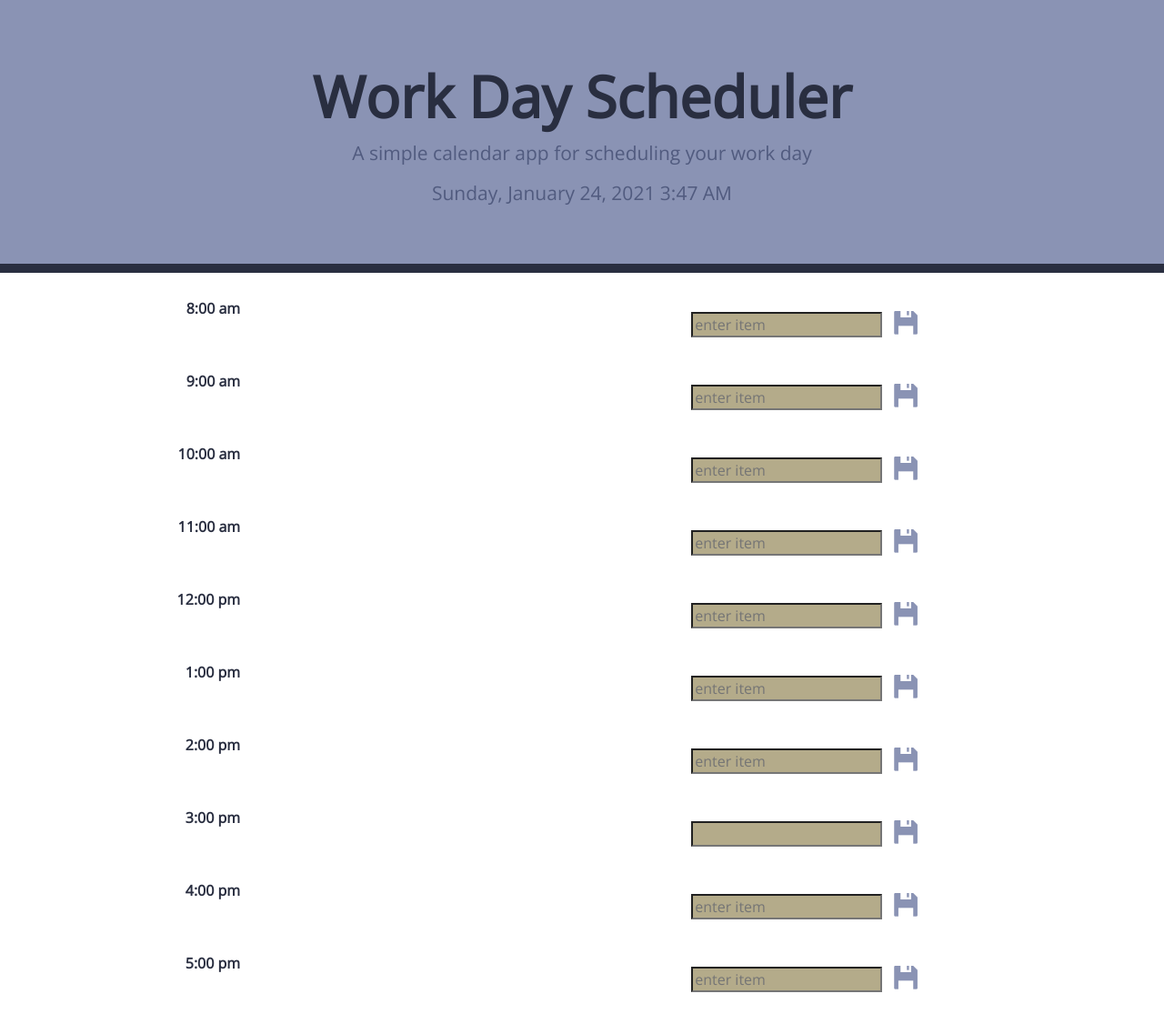
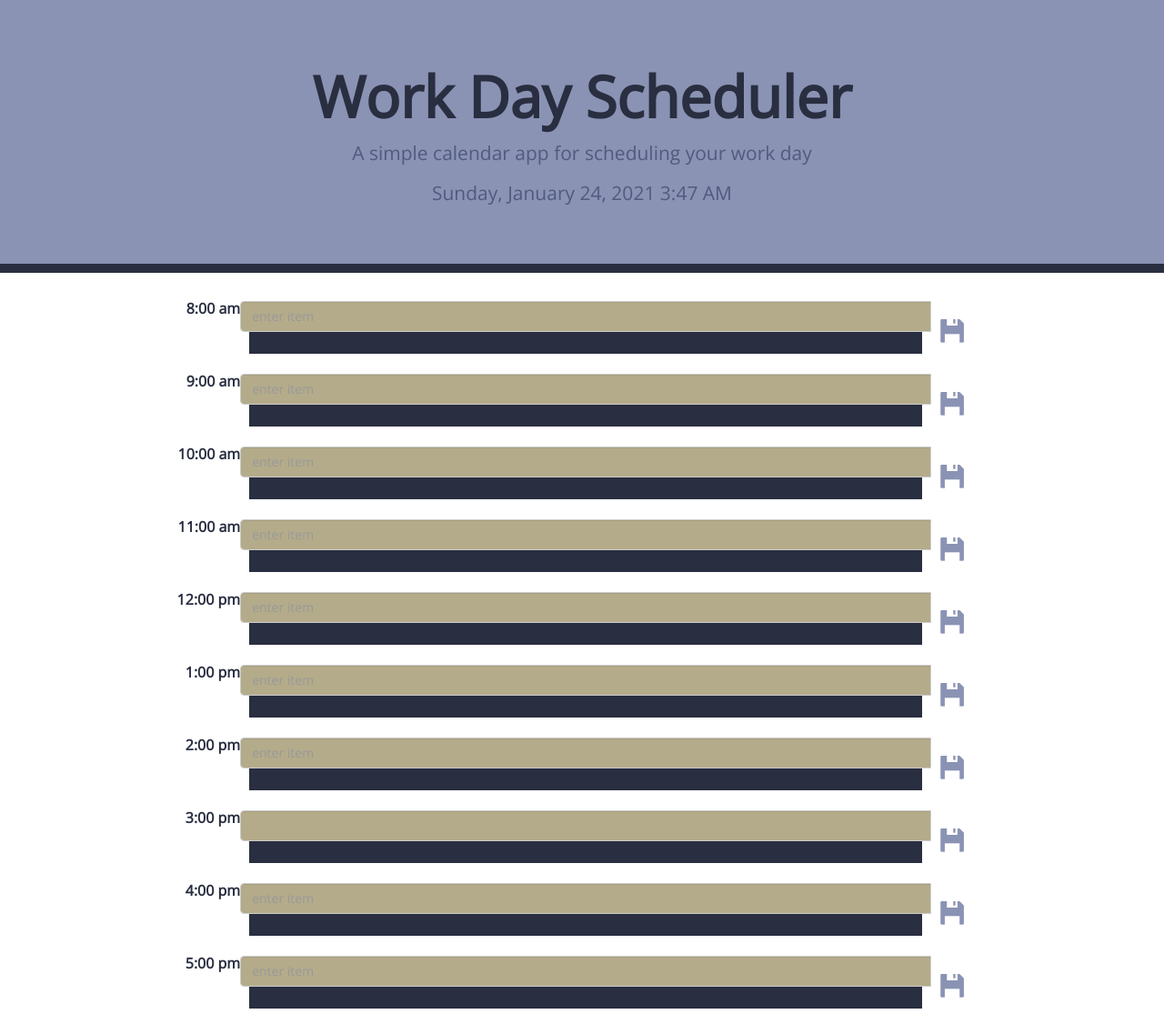
Before and after one commit to es2013/daily-planner, a plain HTML site: page index.html in a window 1280 px wide. Shown: the top 1137 px of the page at 91% size. Drawn offline with nearby package versions, Linux system fonts and the light colour scheme.

Commit message:
edits to input sections and button css

```diff
--- a/assets/style.css
+++ b/assets/style.css
@@ -62,6 +62,20 @@ footer{
   border-radius: 25px;
   box-shadow: 2px black;
 }
+.btn{
+  display: contents;
+}
+.input-group .form-control{
+  height:auto;
+
+}
+span{
+  display:block;
+  background-color: var(--hero-font);
+}
+span, i{
+    margin: 10px;
+}
 
 .saveBtn {
   border-left: 1px solid black;
--- a/index.html
+++ b/index.html
@@ -31,7 +31,7 @@
       </div>
 
       <div class="input-group form-group col-8 col-sm-8 col-lg-8 col-md-8">
-        <input type="text" id="8am" rows="2" style="resize: none;" placeholder="enter item" time="8">
+        <input type="text" class="form-control custom-control" id="8am" rows="2" placeholder="enter item" time="8">
         <button class="btn" input-id="8am">
           <span style="font-size: 2em; color: #8a93b4 "><i class="glyphicon glyphicon-floppy-disk"></i></span>
         </button>
@@ -45,7 +45,7 @@
       </div>
 
       <div class="input-group form-group col-8">
-        <input type="text" id="9am" rows="2" style="resize: none;" time="9" placeholder="enter item">
+        <input type="text" class="form-control custom-control" id="9am" rows="2" time="9" placeholder="enter item">
         <button class="btn"  input-id="9am">
 
           <span style="font-size: 2em; color: #8a93b4 "><i class="glyphicon glyphicon-floppy-disk"></i></span>
@@ -61,7 +61,7 @@
       </div>
 
       <div class="input-group form-group col-8">
-        <input id="10am" class="" rows="2" style="resize: none;" placeholder="enter item" time="10">
+        <input id="10am" class="form-control custom-control"rows="2" placeholder="enter item" time="10">
         <button class="btn"  input-id="10am">
           <span style="font-size: 2em; color: #8a93b4 "><i class="glyphicon glyphicon-floppy-disk"></i></span>
         </button>
@@ -75,7 +75,7 @@
       </div>
 
       <div class="input-group form-group col-8">
-        <input id="11am" class="" rows="2" style="resize: none;" placeholder="enter item" time="11">
+        <input id="11am" class="form-control custom-control" rows="2" placeholder="enter item" time="11">
         <button class="btn"  input-id="11am">
           <span style="font-size: 2em; color: #8a93b4 "><i class="glyphicon glyphicon-floppy-disk"></i></span>
         </button>
@@ -90,7 +90,7 @@
       </div>
 
       <div class="input-group form-group col-8">
-        <input id="12pm" class="" rows="2" style="resize: none;"time="12" placeholder="enter item" >
+        <input id="12pm" class="form-control custom-control" rows="2" style="resize: none;"time="12" placeholder="enter item" >
         <button class="btn"  input-id="12pm">
           <span style="font-size: 2em; color: #8a93b4 "><i class="glyphicon glyphicon-floppy-disk"></i></span>
         </button>
@@ -105,7 +105,7 @@
       </div>
 
       <div class="input-group form-group col-8">
-        <input id="1pm" class="" rows="2" style="resize: none;" placeholder="enter item" time="13">
+        <input id="1pm" class="form-control custom-control" rows="2" placeholder="enter item" time="13">
         <button class="btn"  input-id="1pm">
           <span style="font-size: 2em; color: #8a93b4 "><i class="glyphicon glyphicon-floppy-disk"></i></span>
         </button>
@@ -119,7 +119,7 @@
       </div>
 
       <div class="input-group form-group col-8">
-        <input id="2pm" class="" rows="2" style="resize: none;" time="14" placeholder="enter item" >
+        <input id="2pm" class="form-control custom-control" rows="2" time="14" placeholder="enter item" >
         <button class="btn" input-id="2pm">
           <span style="font-size: 2em; color: #8a93b4 "><i class="glyphicon glyphicon-floppy-disk"></i></span>
         </button>
@@ -133,7 +133,7 @@
       </div>
 
       <div class="input-group form-group col-8">
-        <input id="3pm" class="" rows="2" style="resize: none;" time="15">
+        <input id="3pm" class="form-control custom-control " rows="2" time="15">
         <button class="btn"  input-id="3pm">
           <span style="font-size: 2em; color: #8a93b4 "><i class="glyphicon glyphicon-floppy-disk"></i></span>
         </button>
@@ -147,7 +147,7 @@
       </div>
 
       <div class="input-group form-group col-8">
-        <input id="4pm" class="" rows="2" style="resize: none;" time="16"placeholder="enter item" >
+        <input id="4pm" class="form-control custom-control" rows="2" time="16"placeholder="enter item" >
         <button class="btn"  input-id="4pm">
           <span style="font-size: 2em; color: #8a93b4 "><i class="glyphicon glyphicon-floppy-disk"></i></span>
         </button>
@@ -161,7 +161,7 @@
       </div>
 
       <div class="input-group form-group col-8">
-        <input id="5pm" class="" rows="2" style="resize: none;" time="17"placeholder="enter item" >
+        <input id="5pm" class="form-control custom-control"rows="2" time="17"placeholder="enter item" >
         <button class="btn"  input-id="5pm">
           <span style="font-size: 2em; color: #8a93b4 "><i class="glyphicon glyphicon-floppy-disk"></i></span>
         </button>
```
